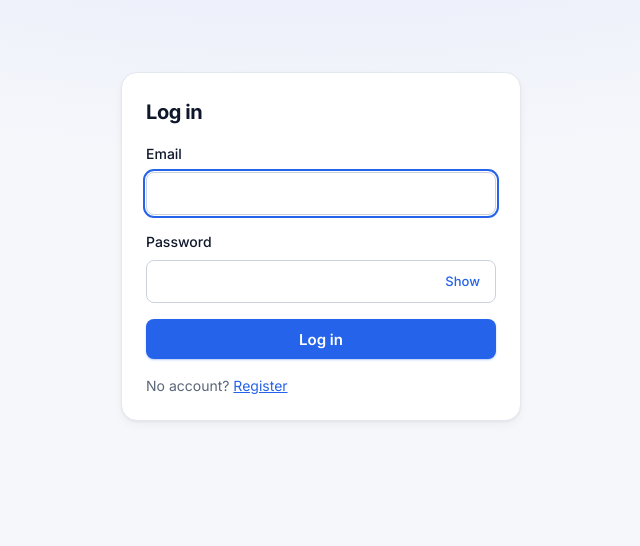
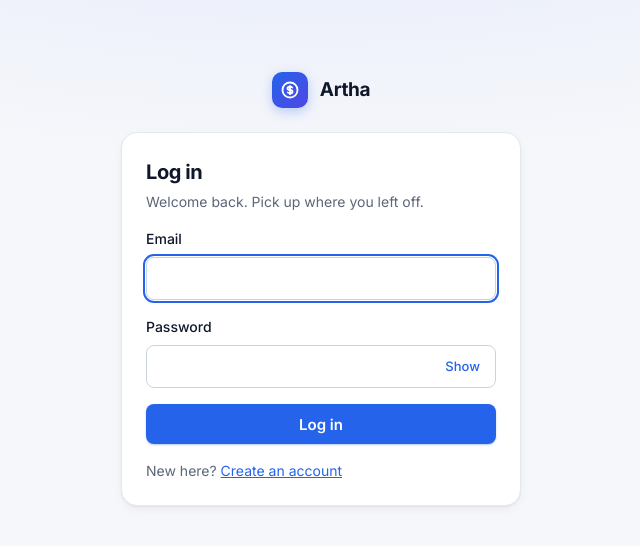
Before and after one commit to niraj5511/budget_tracker, a React (Vite) app in the folder frontend/: page /login in a window 1280 px wide. Shown: the top 546 px of the page, without its empty margins (319-959 px from the left). Built offline with nearby package versions, Linux system fonts and the light colour scheme.

Commit message:
Brand login and register pages

```diff
--- /dev/null
+++ b/frontend/src/components/Brand.jsx
@@ -0,0 +1,37 @@
+import { Link } from "react-router-dom";
+
+/**
+ * The Artha logo and name. With `to` it is a link, without it plain text.
+ * The look comes from the .brand-* rules in Navbar.css, so it matches the
+ * header exactly.
+ */
+export default function Brand({ to }) {
+  const content = (
+    <>
+      <span className="brand-icon-wrapper" aria-hidden="true">
+        <svg
+          className="brand-svg"
+          viewBox="0 0 24 24"
+          fill="none"
+          stroke="currentColor"
+          strokeWidth="2.2"
+        >
+          <path
+            strokeLinecap="round"
+            strokeLinejoin="round"
+            d="M12 8c-1.657 0-3 .895-3 2s1.343 2 3 2 3 .895 3 2-1.343 2-3 2m0-8c1.11 0 2.08.402 2.599 1M12 8V7m0 1v8m0 0v1m0-1c-1.11 0-2.08-.402-2.599-1M21 12a9 9 0 11-18 0 9 9 0 0118 0z"
+          />
+        </svg>
+      </span>
+      <span className="brand-name">Artha</span>
+    </>
+  );
+
+  return to ? (
+    <Link to={to} className="brand-lockup" aria-label="Artha">
+      {content}
+    </Link>
+  ) : (
+    <span className="brand-lockup">{content}</span>
+  );
+}
--- a/frontend/src/components/RouteEffects.jsx
+++ b/frontend/src/components/RouteEffects.jsx
@@ -3,6 +3,8 @@ import { useLocation } from "react-router-dom";
 
 const TITLES = {
   "/": "Dashboard",
+  "/login": "Log in",
+  "/register": "Create account",
   "/transactions": "Transactions",
   "/profile/budgets": "Budget",
   "/profile/backup": "Backup",
--- a/frontend/src/pages/Auth.css
+++ b/frontend/src/pages/Auth.css
@@ -111,3 +111,9 @@
 .profile-card .auth-switch {
   overflow-wrap: anywhere;
 }
+
+.auth-tagline {
+  margin-top: var(--space-1);
+  font-size: 0.875rem;
+  color: var(--text-muted);
+}
--- a/frontend/src/pages/Login.jsx
+++ b/frontend/src/pages/Login.jsx
@@ -2,6 +2,7 @@ import { useState } from "react";
 import { Link, Navigate, useLocation } from "react-router-dom";
 import { useAuth } from "../context/AuthContext";
 import { useSlow } from "../utils/useSlow";
+import Brand from "../components/Brand";
 import PasswordField from "../components/PasswordField";
 import "./Auth.css";
 
@@ -36,8 +37,14 @@ export default function Login() {
 
   return (
     <section className="auth-page">
+      <Brand />
       <form className="auth-card" onSubmit={handleSubmit}>
-        <h1 className="auth-title">Log in</h1>
+        <div>
+          <h1 className="auth-title">Log in</h1>
+          <p className="auth-tagline">
+            Welcome back. Pick up where you left off.
+          </p>
+        </div>
 
         <label className="auth-field">
           <span>Email</span>
@@ -75,7 +82,7 @@ export default function Login() {
         )}
 
         <p className="auth-switch">
-          No account? <Link to="/register">Register</Link>
+          New here? <Link to="/register">Create an account</Link>
         </p>
       </form>
     </section>
--- a/frontend/src/pages/Register.jsx
+++ b/frontend/src/pages/Register.jsx
@@ -2,6 +2,7 @@ import { useState } from "react";
 import { Link, Navigate } from "react-router-dom";
 import { useAuth } from "../context/AuthContext";
 import { useSlow } from "../utils/useSlow";
+import Brand from "../components/Brand";
 import PasswordField from "../components/PasswordField";
 import "./Auth.css";
 
@@ -40,8 +41,14 @@ export default function Register() {
 
   return (
     <section className="auth-page">
+      <Brand />
       <form className="auth-card" onSubmit={handleSubmit}>
-        <h1 className="auth-title">Create account</h1>
+        <div>
+          <h1 className="auth-title">Create account</h1>
+          <p className="auth-tagline">
+            Track income, expenses and budgets, with Nepali dates.
+          </p>
+        </div>
 
         <label className="auth-field">
           <span>Email</span>
@@ -72,7 +79,7 @@ export default function Register() {
         )}
 
         <button className="btn btn-primary" type="submit" disabled={submitting}>
-          {submitting ? "Creating account..." : "Register"}
+          {submitting ? "Creating account..." : "Create account"}
         </button>
 
         {slow && (
```
